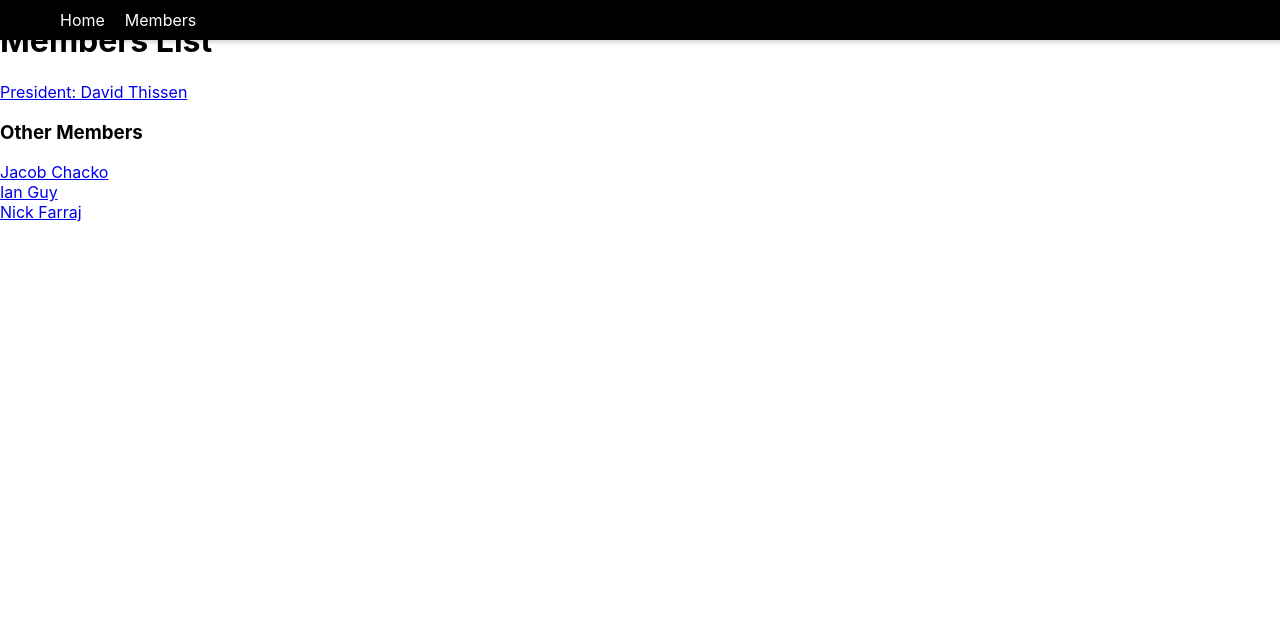
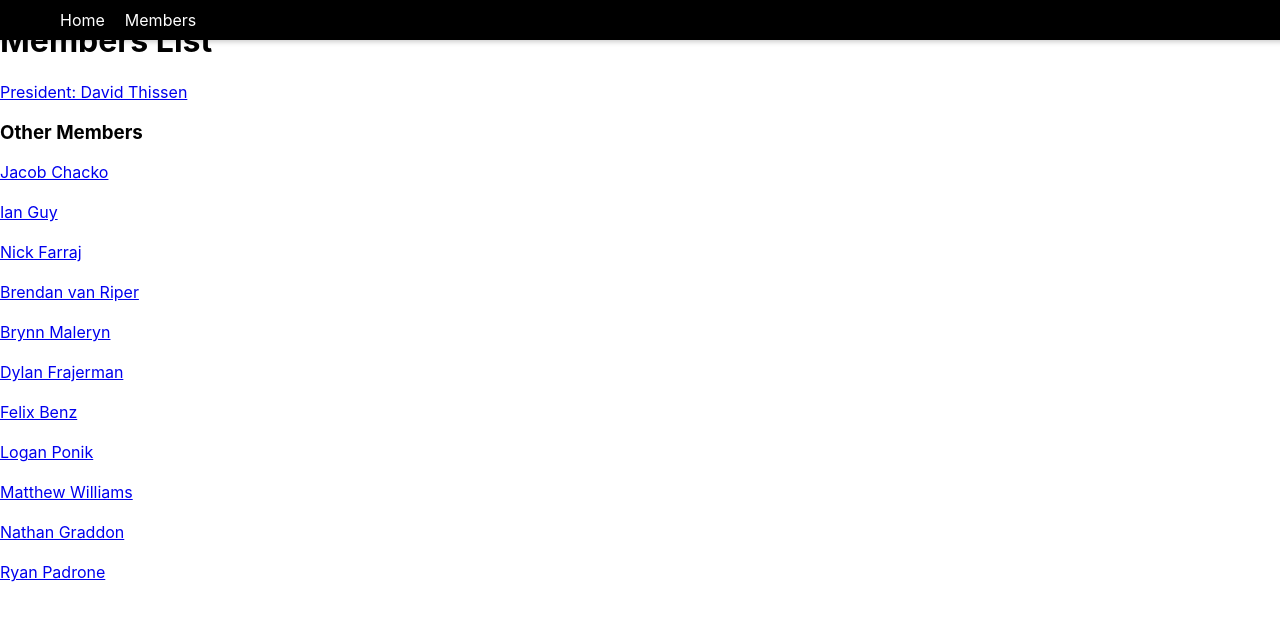
Before and after one commit to iguy1/compsciclub, a React (Create React App) app: page /members in a window 1280 px wide. Shown: the top 620 px of the page. Built offline with nearby package versions, Linux system fonts and the light colour scheme.

Commit message:
added roster members with linkedin attatched

```diff
--- a/src/App.css
+++ b/src/App.css
@@ -1,5 +1,6 @@
 .Home {
   text-align: center;
+  background-color: white;
 }
 
 .Home img {
--- a/src/App.js
+++ b/src/App.js
@@ -13,7 +13,7 @@ function Home(){
       <img src={peoplecoding} alt="people coding" style ={ {width : "500px"}}/>
       <h3>We are a group of professionals dedicated to advancing the field of computing.</h3>
       <h4>Join us in our mission to promote excellence in computer science.</h4>
-      <p>The Computing Professional Society at the University of Delaware aims to bring together a community of students who are enthusiastic about expanding their knowledge of computer sciece. Our goal is to advance professional growth, encourage collaboration, and support the sharing of knowledge in the domain of computer science. Our goal is to offer members avenues for networking, skill development, and insight into industry practices, equipping them to thrive as professionals in the constantly changing computing environment.</p>
+      <p>The Computing Professional Society at the University of Delaware aims to bring together a community of students who are enthusiastic about expanding their knowledge of computer science. Our goal is to advance professional growth, encourage collaboration, and support the sharing of knowledge in the domain of computer science. Our goal is to offer members avenues for networking, skill development, and insight into industry practices, equipping them to thrive as professionals in the constantly changing computing environment.</p>
       <h5>Contact us for more information @999-999-9999.</h5>
     </div>
   );
--- a/src/members.js
+++ b/src/members.js
@@ -8,10 +8,40 @@ function Members() {
       <h3>Other Members</h3>
       <a href="https://linkedin.com/in/jacob-chacko-9967a12ab" target="_blank" rel="noopener noreferrer">Jacob Chacko</a>
       <br />
+      <br />
       <a href="https://linkedin.com/in/ian-guy" target="_blank" rel="noopener noreferrer">Ian Guy</a>
+      <br />
       <br />
       <a href="https://linkedin.com/in/nicholas-j-farraj-7b3341345" target="_blank" rel="noopener noreferrer">Nick Farraj</a>
             <br />
+            <br />
+
+            <a href="https://linkedin.com/in/bfvr" target="_blank" rel="noopener noreferrer">Brendan van Riper</a>
+            <br />
+            <br />
+
+            <a href="https://linkedin.com/in/brynnmaleryn" target="_blank" rel="noopener noreferrer">Brynn Maleryn</a>
+            <br />
+            <br />
+            <a href="https://linkedin.com/in/dylan-frajerman-14327621a" target="_blank" rel="noopener noreferrer">Dylan Frajerman</a>
+            <br />
+            <br />
+
+            <a href="https://linkedin.com/in/felixdbenz" target="_blank" rel="noopener noreferrer">Felix Benz</a>
+            <br />
+            <br />
+
+            <a href="https://linkedin.com/in/logan-ponik" target="_blank" rel="noopener noreferrer">Logan Ponik</a>
+            <br />
+            <br />
+            <a href="https://linkedin.com/in/matthew-williams-323947210" target="_blank" rel="noopener noreferrer">Matthew Williams</a>
+            <br />
+            <br />
+            <a href="https://linkedin.com/in/nathan-graddon-650070277" target="_blank" rel="noopener noreferrer">Nathan Graddon</a>
+            <br />
+            <br />
+            <a href="https://linkedin.com/in/ryan-padrone-42a54a299" target="_blank" rel="noopener noreferrer">Ryan Padrone</a>
+
         </div>
     )
 }
```
